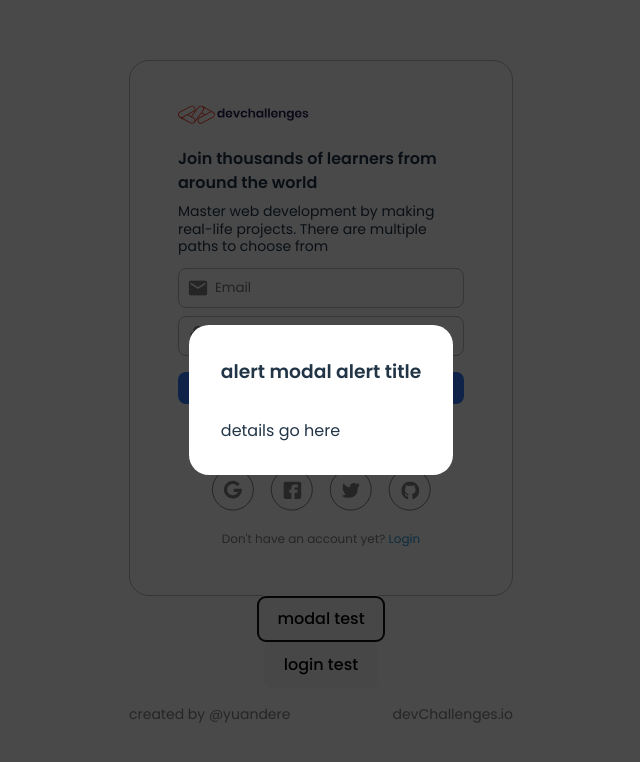
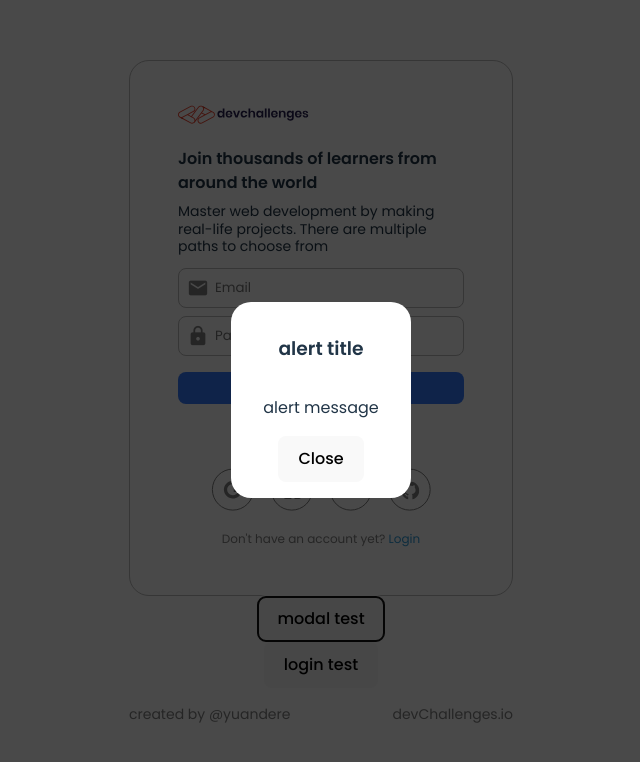
Before and after one commit to yuandere/authentication-app, a React (Vite) app: page / in a window 1280 px wide. Both pictures are taken after a click on the button "modal test". Shown: the top 762 px of the page, without its empty margins (319-959 px from the left). Built offline with nearby package versions, Linux system fonts and the light colour scheme.

Commit message:
input submit + error handling

```diff
--- a/src/App.css
+++ b/src/App.css
@@ -38,6 +38,7 @@ nav .nav-right {
 
 .alert-modal-inner {
   flex-direction: column;
+  align-items: center;
   background: white;
   /* height: 400px;
   width: 375px; */
@@ -93,15 +94,22 @@ nav .nav-right {
   margin-bottom: 0.5rem;
 }
 
+.input-label,
 .input-helper {
   display: flex;
   justify-content: space-between;
 }
 
+.input-label p,
 .input-helper p {
   margin: 0;
-  font-size: 12px;
+  font-size: 11px;
   line-height: 150%;
+  font-weight: 500;
+}
+
+.input-error p {
+  color: var(--red-1);
 }
 
 .input-container {
@@ -160,6 +168,7 @@ nav .nav-right {
 }
 
 footer {
+  align-self: center;
   justify-content: space-between;
   width: 100%;
 }
@@ -186,25 +195,27 @@ nav .nav-right {
   cursor: pointer;
 }
 
-@media (width < 1600px) {
+
+
+@media only screen and (max-width: 1600px) {
   .container {
     width: 30%
   }
 }
 
-@media (width < 1200px) {
+@media only screen and (max-width: 1200px) {
   .container {
     width: 40%;
   }
 }
 
-@media (width < 900px) {
+@media only screen and (max-width: 900px) {
   .container {
     width: 46%;
   }
 }
 
-@media (width < 768px) {
+@media only screen and (max-width: 768px) {
   .App {
     justify-content: initial;
   }
--- a/src/components/Input.tsx
+++ b/src/components/Input.tsx
@@ -1,39 +1,88 @@
 export interface InputProps {
-  labelLeft: string;
-  labelRight: string;
-  iconLeft: string;
-  iconRight: string;
-  size: string;
-  multiline: void;
-  fullWidth: void;
+	placeholder?: string;
+	labelText?: string;
+	helperText?: string;
+	iconLeft?: string;
+	iconRight?: string;
+	size?: number;
+	multiline?: boolean;
+	fullWidth?: boolean;
+	error?: boolean;
+	disabled?: boolean;
+	autofocus?: boolean;
 
-
-
-  setInputEmail: (inputEmail: string) => void;
-  isValidEmail: () => void;
+	onChangeSetter: any;
+  formEmailError?: boolean;
+  formPasswordError?: boolean;
+  setFormEmailError: (formEmailError: boolean) => void;
+	setFormPasswordError: (formPasswordError: boolean) => void;
 }
 
-const Input = ({ labelLeft, labelRight, iconLeft, iconRight, size, multiline, setInputEmail }: InputProps) => {
+const Input = ({
+	placeholder,
+	labelText,
+	helperText,
+	iconLeft,
+	iconRight,
+	size,
+	multiline,
+	fullWidth,
+	error,
+	disabled,
+	autofocus,
+
+	onChangeSetter,
+  formEmailError,
+  formPasswordError,
+  setFormEmailError,
+	setFormPasswordError
+}: InputProps) => {
+	let classString = '';
+	if (error) {
+		classString = classString + 'error';
+	}
+	if (disabled) {
+		classString = classString + ' disabled';
+	}
+  if (fullWidth) {
+    classString = classString + ' fullWidth'
+  }
+
 	return (
 		<div className="input-component">
-  <div className="input-helper">
-    <p>left</p>
-    <p>right</p>
+			{labelText ? (
+				<div className={error ? 'input-label input-error' : 'input-label'}>
+					<p>{labelText}</p>
 				</div>
+			) : null}
 			<div className="input-container">
-    <span className="material-icons">email</span>
+				{iconLeft ? <span className="material-icons">{iconLeft}</span> : null}
 				<input
 					type="text"
-      placeholder="Email"
-      size={16}
-      autoFocus
+					className={classString}
+					placeholder={placeholder ? placeholder : ''}
+					size={size ? size : undefined}
+					autoFocus={autofocus ? true : undefined}
 					onChange={(e) => {
-        setInputEmail(e.target.value);
+						onChangeSetter(e.target.value);
+            if (formEmailError) {
+              setFormEmailError(false);
+              return
+            }
+            if (formPasswordError) {
+              setFormPasswordError(false);
+              return
+            }
 					}}
 				></input>
 			</div>
+			{(formEmailError || formPasswordError) ? (
+				<div className='input-helper input-error'>
+					<p>{helperText}</p>
 				</div>
-)
-}
+			) : null}
+		</div>
+	);
+};
 
-export default Input
+export default Input;
--- a/src/containers/AlertModal.tsx
+++ b/src/containers/AlertModal.tsx
@@ -6,14 +6,16 @@ type ContentProps = {
 export interface AlertProps {
   alertModalRef: any;
   alertModalContent: ContentProps;
+  setIsAlertModalOpen: (isAlertModalOpen: boolean) => void;
 }
 
-const AlertModal = ({ alertModalRef, alertModalContent }: AlertProps) => {
+const AlertModal = ({ alertModalRef, alertModalContent, setIsAlertModalOpen }: AlertProps) => {
   return (
     <div className="alert-modal-container">
       <div className="alert-modal-inner" ref={alertModalRef}>
-        <h3>alert modal {alertModalContent.title}</h3>
-        <p>details go here</p>
+        <h3>{alertModalContent.title}</h3>
+        <p>{alertModalContent.message}</p>
+        <button onClick={() => setIsAlertModalOpen(false)}>Close</button>
       </div>
     </div>
   )
--- a/src/containers/Login.tsx
+++ b/src/containers/Login.tsx
@@ -1,33 +1,33 @@
-import { emailValidate } from '../email-validate';
+import Input from '../components/Input';
+
 
 export interface LoginProps {
 	isThemeDark: boolean;
 	loginFlag: boolean;
 	setLoginFlag: (loginFlag: boolean) => void;
-
-	inputEmail: string;
 	setInputEmail: (inputEmail: string) => void;
 	setInputPassword: (inputPassword: string) => void;
 	submitRegister: () => void;
 	submitLogin: () => void;
+	formEmailError: boolean;
+	formPasswordError: boolean;
+	setFormEmailError: (formEmailError: boolean) => void;
+	setFormPasswordError: (formPasswordError: boolean) => void;
 }
 
 const Login = ({
 	isThemeDark,
 	loginFlag,
 	setLoginFlag,
-	inputEmail,
 	setInputEmail,
 	setInputPassword,
 	submitRegister,
 	submitLogin,
+	formEmailError,
+	formPasswordError,
+	setFormEmailError,
+	setFormPasswordError
 }: LoginProps) => {
-	const isValidEmail = () => {
-		if (inputEmail === '') {
-			return true;
-		}
-		return emailValidate(inputEmail);
-	};
 
 	return (
 		<div className="login-container">
@@ -55,41 +55,27 @@ const Login = ({
 							</p>
 						</>
 					)}
-					<div className="input-component">
-						<div className="input-container">
-							<span className="material-icons">email</span>
-							<input
-								type="text"
-								placeholder="Email"
-								size={16}
-								autoFocus
-								onChange={(e) => {
-									setInputEmail(e.target.value);
-								}}
-							></input>
-						</div>
-						{/* {!isValidEmail() ? (
-							<div className="input-helper">
-								<p>left</p>
-							</div>
-						) : null} */}
-					</div>
-					<div className="input-component">
-						<div className="input-container">
-							<span className="material-icons">lock</span>
-							<input
-								type="text"
-								placeholder="Password"
-								size={16}
-								onChange={(e) => {
-									setInputPassword(e.target.value);
-								}}
-							></input>
-						</div>
-						{/* <div className="input-helper">
-							<p>left</p>
-						</div> */}
-					</div>
+					<Input
+						placeholder="Email"
+						helperText='Please input a valid email'
+						iconLeft="email"
+						size={16}
+						autofocus
+						onChangeSetter={setInputEmail}
+						formEmailError={formEmailError}
+						setFormEmailError={setFormEmailError}
+						setFormPasswordError={setFormPasswordError}
+					></Input>
+					<Input
+						placeholder="Password"
+						helperText='Password must be at least 4 characters long'
+						iconLeft="lock"
+						size={16}
+						onChangeSetter={setInputPassword}
+						formPasswordError={formPasswordError}
+						setFormEmailError={setFormEmailError}
+						setFormPasswordError={setFormPasswordError}
+					></Input>
 
 					{loginFlag ? (
 						<button className="login-btn" onClick={submitLogin}>
@@ -101,6 +87,7 @@ const Login = ({
 						</button>
 					)}
 				</div>
+
 				<div className="login-bottom">
 					<p>or continue with one of these</p>
 					<div className="socials-container">
--- a/src/email-validate.ts
+++ b/src/form-validate.ts
@@ -4,3 +4,10 @@ export const emailValidate = (email: string) => {
 	}
 	return false;
 };
+
+export const passwordValidate = (password: string) => {
+	if (password.length >= 4) {
+		return true
+	}
+	return false
+}
```
Lines whose indentation alone changed are shown as unchanged.
